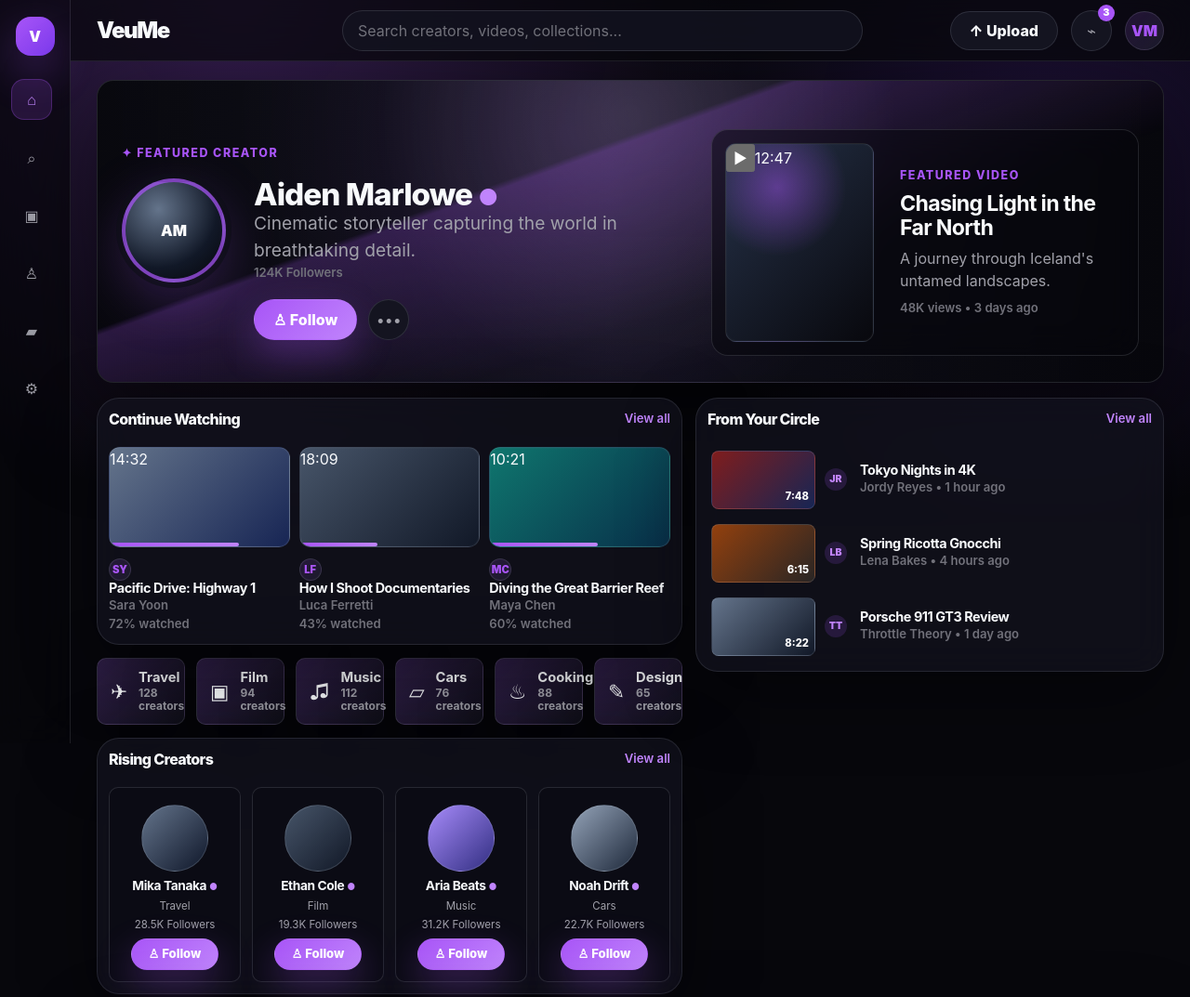
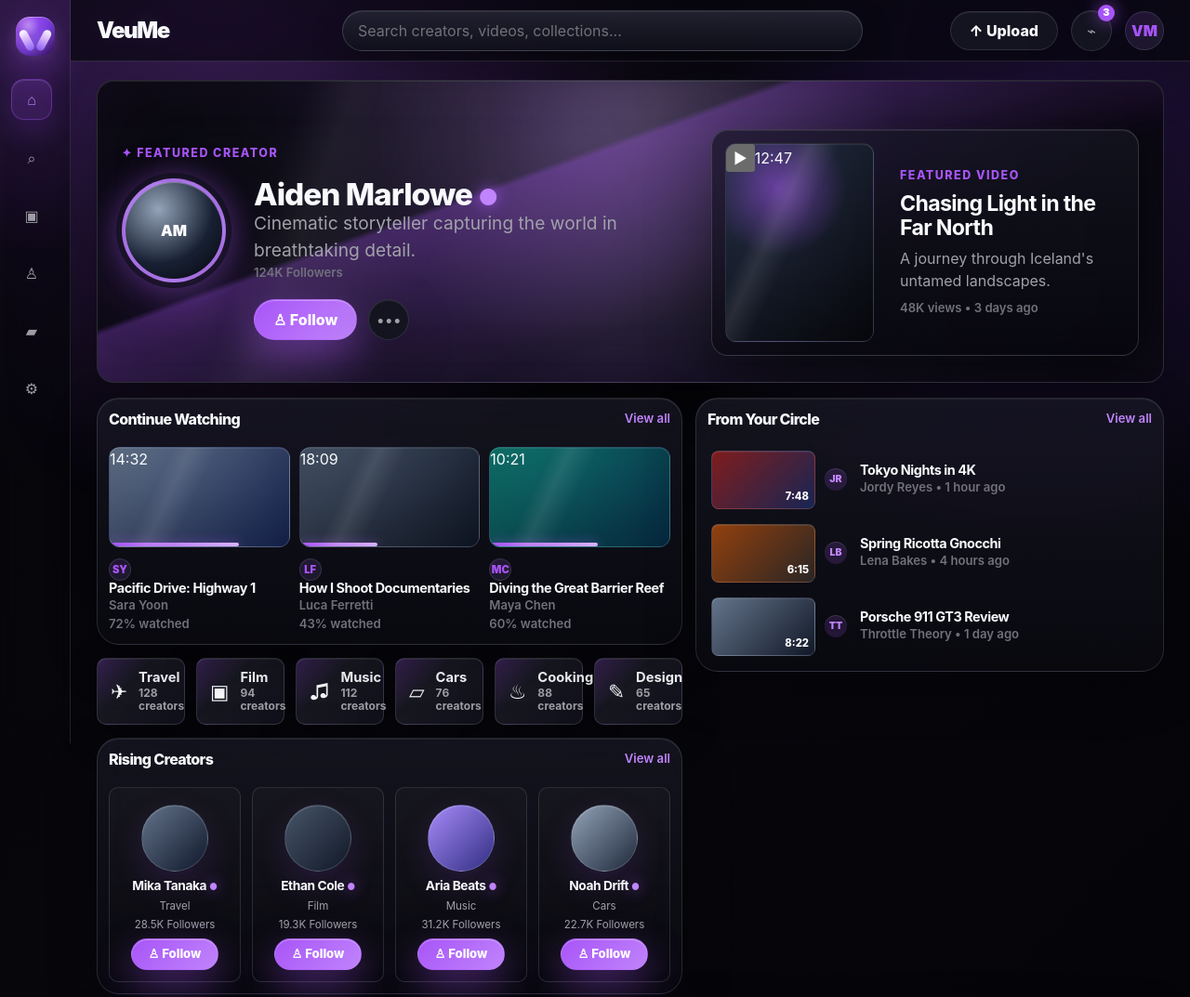
Before and after one commit to Emanuel628/Project-Purple, a website: page public/index.html in a window 1280 px wide. Shown: the top 1073 px of the page at 93% size. Drawn offline with Linux system fonts and the light colour scheme.

Commit message:
Add glossy premium finish and V logo mark

```diff
--- a/public/css/pages/home.css
+++ b/public/css/pages/home.css
@@ -3,9 +3,9 @@
   grid-template-columns: 76px minmax(0, 1fr);
   min-height: 100vh;
   background:
-    radial-gradient(circle at 20% 0%, rgba(168, 85, 247, 0.28), transparent 34rem),
-    radial-gradient(circle at 88% 10%, rgba(124, 58, 237, 0.18), transparent 26rem),
-    var(--bg-app);
+    radial-gradient(circle at 18% 0%, rgba(168, 85, 247, 0.38), transparent 34rem),
+    radial-gradient(circle at 88% 10%, rgba(124, 58, 237, 0.24), transparent 28rem),
+    linear-gradient(135deg, #020207, #07070c 44%, #030307);
 }
 
 body.force-desktop { overflow-x: auto; }
@@ -21,17 +21,43 @@ body.force-desktop .page-content { width: 1364px; min-width: 1364px; }
   gap: 26px;
   height: 100vh;
   padding: 18px 12px;
-  border-right: 1px solid rgba(203, 213, 225, 0.12);
-  background: rgba(7, 7, 12, 0.64);
-  backdrop-filter: blur(22px);
+  border-right: 1px solid rgba(203, 213, 225, 0.14);
+  background:
+    linear-gradient(180deg, rgba(168, 85, 247, 0.2), transparent 34%),
+    rgba(7, 7, 12, 0.72);
+  backdrop-filter: blur(24px) saturate(150%);
 }
 
 .rail-brand { display: grid; place-items: center; }
-.rail-logo { display: grid; width: 42px; height: 42px; place-items: center; border-radius: 16px; background: linear-gradient(135deg, #a855f7, #7c3aed); color: var(--white); font-weight: 950; box-shadow: 0 18px 46px var(--brand-glow); }
+.rail-logo {
+  position: relative;
+  display: grid;
+  width: 42px;
+  height: 42px;
+  place-items: center;
+  border-radius: 15px;
+  background: radial-gradient(circle at 32% 22%, rgba(255,255,255,0.38), transparent 28%), linear-gradient(135deg, #b75cff, #7c3aed 58%, #3b0764);
+  color: transparent;
+  font-size: 0;
+  box-shadow: 0 16px 42px rgba(168, 85, 247, 0.48), inset 0 1px 0 rgba(255,255,255,0.34), inset 0 -14px 22px rgba(20, 0, 55, 0.28);
+}
+.rail-logo::before,
+.rail-logo::after {
+  content: "";
+  position: absolute;
+  top: 12px;
+  width: 9px;
+  height: 24px;
+  border-radius: 999px;
+  background: linear-gradient(180deg, #ffffff, #d8b4fe 45%, #8b5cf6);
+  box-shadow: 0 0 18px rgba(255,255,255,0.35);
+}
+.rail-logo::before { left: 13px; transform: rotate(-28deg); transform-origin: bottom center; }
+.rail-logo::after { right: 13px; transform: rotate(28deg); transform-origin: bottom center; }
 .home-shell .rail-nav { display: grid; align-content: start; gap: 18px; }
-.home-shell .rail-link { display: grid; width: 44px; height: 44px; place-items: center; border: 1px solid transparent; border-radius: 14px; color: var(--text-muted); font-size: 1rem; background: transparent; transition: background var(--transition-fast), color var(--transition-fast), border-color var(--transition-fast); }
+.home-shell .rail-link { display: grid; width: 44px; height: 44px; place-items: center; border: 1px solid transparent; border-radius: 14px; color: var(--text-muted); font-size: 1rem; background: transparent; transition: background var(--transition-fast), color var(--transition-fast), border-color var(--transition-fast), box-shadow var(--transition-fast); }
 .home-shell .rail-link.is-active,
-.home-shell .rail-link:hover { border-color: rgba(168, 85, 247, 0.28); background: rgba(168, 85, 247, 0.16); color: var(--brand-hover); }
+.home-shell .rail-link:hover { border-color: rgba(168, 85, 247, 0.36); background: rgba(168, 85, 247, 0.18); color: var(--brand-hover); box-shadow: inset 0 1px 0 rgba(255,255,255,0.12), 0 12px 30px rgba(168,85,247,0.18); }
 .home-shell > .app-main { padding: 0; }
 
 .topbar {
@@ -44,19 +70,28 @@ body.force-desktop .page-content { width: 1364px; min-width: 1364px; }
   align-items: center;
   min-height: 66px;
   padding: 0 28px;
-  border-bottom: 1px solid rgba(203, 213, 225, 0.1);
-  background: rgba(7, 7, 12, 0.72);
-  backdrop-filter: blur(24px);
+  border-bottom: 1px solid rgba(203, 213, 225, 0.12);
+  background: rgba(7, 7, 12, 0.74);
+  backdrop-filter: blur(26px) saturate(155%);
+  box-shadow: 0 1px 0 rgba(255,255,255,0.03), 0 18px 54px rgba(0,0,0,0.18);
 }
 
-.brand-wordmark { color: var(--text-main); font-size: 1.5rem; font-weight: 950; letter-spacing: -0.06em; }
+.brand-wordmark { color: var(--text-main); font-size: 1.5rem; font-weight: 950; letter-spacing: -0.06em; text-shadow: 0 0 22px rgba(255,255,255,0.08); }
 .brand-wordmark::first-letter { color: var(--brand); }
-.topbar .search-bar { min-height: 44px; max-width: 560px; margin-inline: auto; background: rgba(20, 20, 32, 0.82); }
+.topbar .search-bar { min-height: 44px; max-width: 560px; margin-inline: auto; background: linear-gradient(180deg, rgba(35,35,51,0.92), rgba(17,17,27,0.86)); border-color: rgba(203,213,225,0.18); box-shadow: inset 0 1px 0 rgba(255,255,255,0.08), 0 14px 38px rgba(0,0,0,0.2); }
 .topbar-right { display: flex; justify-content: end; align-items: center; gap: 14px; }
 .upload-btn { min-height: 42px; padding-inline: 20px; }
 .profile-avatar { width: 42px; height: 42px; }
 .notification-dot { position: relative; }
-.notification-dot::after { content: "3"; position: absolute; top: -7px; right: -4px; display: grid; width: 18px; height: 18px; place-items: center; border-radius: var(--radius-pill); background: var(--brand); color: var(--white); font-size: 0.68rem; font-weight: 900; }
+.notification-dot::after { content: "3"; position: absolute; top: -7px; right: -4px; display: grid; width: 18px; height: 18px; place-items: center; border-radius: var(--radius-pill); background: var(--brand); color: var(--white); font-size: 0.68rem; font-weight: 900; box-shadow: 0 0 18px rgba(168,85,247,0.7); }
+
+.btn-primary { box-shadow: 0 16px 42px rgba(168, 85, 247, 0.44), inset 0 1px 0 rgba(255,255,255,0.28); }
+.btn-secondary,
+.icon-btn,
+.card,
+.home-panel {
+  box-shadow: inset 0 1px 0 rgba(255,255,255,0.07), 0 18px 55px rgba(0,0,0,0.24);
+}
 
 .page-content { padding: 20px 28px 42px; }
 .home-page { display: grid; gap: 16px; }
@@ -70,24 +105,26 @@ body.force-desktop .page-content { width: 1364px; min-width: 1364px; }
   overflow: hidden;
   padding: 52px 26px 28px;
   border-radius: 18px;
+  border: 1px solid rgba(203,213,225,0.18);
   background:
-    linear-gradient(90deg, rgba(7, 7, 12, 0.9) 0%, rgba(20, 20, 32, 0.62) 48%, rgba(7, 7, 12, 0.86) 100%),
-    radial-gradient(circle at 44% 18%, rgba(168, 85, 247, 0.4), transparent 22rem),
-    linear-gradient(135deg, #141420, #07070c);
-  box-shadow: var(--shadow-strong);
+    linear-gradient(90deg, rgba(7, 7, 12, 0.91) 0%, rgba(20, 20, 32, 0.58) 48%, rgba(7, 7, 12, 0.87) 100%),
+    radial-gradient(circle at 44% 18%, rgba(168, 85, 247, 0.52), transparent 22rem),
+    linear-gradient(135deg, #181426, #07070c);
+  box-shadow: 0 30px 90px rgba(0,0,0,0.42), inset 0 1px 0 rgba(255,255,255,0.09), inset 0 0 80px rgba(168,85,247,0.07);
 }
-
-.hero-atmosphere { position: absolute; inset: 0; pointer-events: none; background: linear-gradient(160deg, transparent 0 36%, rgba(168, 85, 247, 0.24) 37%, transparent 64%), radial-gradient(circle at 50% 12%, rgba(255,255,255,0.12), transparent 18rem); opacity: 0.9; }
+.hero-feature::before { content:""; position:absolute; inset:0; background: linear-gradient(110deg, transparent 0 18%, rgba(255,255,255,0.08) 22%, transparent 34% 100%); opacity: .7; pointer-events:none; }
+.hero-atmosphere { position: absolute; inset: 0; pointer-events: none; background: linear-gradient(160deg, transparent 0 36%, rgba(168, 85, 247, 0.3) 37%, transparent 64%), radial-gradient(circle at 50% 12%, rgba(255,255,255,0.17), transparent 18rem); opacity: 0.95; }
 .hero-copy { position: relative; z-index: 1; display: grid; align-content: center; gap: 18px; }
 .featured-creator-block { display: grid; grid-template-columns: 120px 1fr; gap: 22px; align-items: center; }
-.creator-photo { display: grid; width: 112px; height: 112px; place-items: center; border: 4px solid rgba(168, 85, 247, 0.72); border-radius: 50%; background: radial-gradient(circle at 34% 28%, #64748b, #111827 62%, #050509); color: var(--white); font-weight: 900; box-shadow: 0 0 0 6px rgba(15, 15, 25, 0.7), 0 20px 60px rgba(168, 85, 247, 0.26); }
+.creator-photo { display: grid; width: 112px; height: 112px; place-items: center; border: 4px solid rgba(190, 126, 255, 0.86); border-radius: 50%; background: radial-gradient(circle at 34% 28%, #94a3b8, #172033 58%, #050509); color: var(--white); font-weight: 900; box-shadow: 0 0 0 6px rgba(15, 15, 25, 0.7), 0 0 34px rgba(168,85,247,.48), 0 24px 70px rgba(168, 85, 247, 0.3), inset 0 1px 0 rgba(255,255,255,.22); }
 .hero-copy .page-title { max-width: 500px; font-size: clamp(1.75rem, 2.6vw, 2.5rem); line-height: 1; }
-.verified-dot { color: var(--brand-hover); font-size: 0.72em; }
+.verified-dot { color: var(--brand-hover); font-size: 0.72em; text-shadow: 0 0 16px rgba(168,85,247,0.8); }
 .hero-actions { display: flex; flex-wrap: wrap; gap: 12px; margin-left: 142px; }
 
-.hero-video-card { position: relative; z-index: 1; display: grid; grid-template-columns: minmax(0, 1fr) 250px; gap: 20px; align-self: center; padding: 14px; border: 1px solid rgba(203, 213, 225, 0.14); border-radius: 18px; background: rgba(7, 7, 12, 0.52); backdrop-filter: blur(18px); }
+.hero-video-card { position: relative; z-index: 1; display: grid; grid-template-columns: minmax(0, 1fr) 250px; gap: 20px; align-self: center; padding: 14px; border: 1px solid rgba(203, 213, 225, 0.18); border-radius: 18px; background: linear-gradient(180deg, rgba(22,22,34,.72), rgba(7,7,12,.58)); backdrop-filter: blur(20px) saturate(145%); box-shadow: inset 0 1px 0 rgba(255,255,255,.08), 0 22px 70px rgba(0,0,0,.32); }
 .hero-thumb { min-height: 214px; }
-.premium-thumb { position: relative; overflow: hidden; border: 1px solid rgba(203, 213, 225, 0.14); border-radius: 12px; background: radial-gradient(circle at 35% 22%, rgba(168, 85, 247, 0.46), transparent 38%), linear-gradient(135deg, #263249, #08080d); box-shadow: inset 0 0 0 1px rgba(255,255,255,0.02); }
+.premium-thumb { position: relative; overflow: hidden; border: 1px solid rgba(203, 213, 225, 0.16); border-radius: 12px; background: radial-gradient(circle at 35% 22%, rgba(168, 85, 247, 0.54), transparent 38%), linear-gradient(135deg, #263249, #08080d); box-shadow: inset 0 1px 0 rgba(255,255,255,0.08), inset 0 -40px 70px rgba(0,0,0,.18); }
+.premium-thumb::after { content:""; position:absolute; inset:0; background: linear-gradient(115deg, transparent 0 28%, rgba(255,255,255,.12) 36%, transparent 48% 100%); opacity:.72; pointer-events:none; }
 .featured-video-caption { display: grid; align-content: center; gap: 8px; padding: 12px 8px; border: 0; background: transparent; backdrop-filter: none; }
 .featured-video-caption h2 { color: var(--text-main); font-size: 1.45rem; line-height: 1.1; }
 
@@ -95,7 +132,7 @@ body.force-desktop .page-content { width: 1364px; min-width: 1364px; }
 .dashboard-main,
 .dashboard-side { display: grid; gap: 14px; min-width: 0; }
 .dashboard-side { width: 504px; }
-.home-panel { border-color: rgba(203, 213, 225, 0.12); background: rgba(20, 20, 32, 0.68); backdrop-filter: blur(18px); }
+.home-panel { border: 1px solid rgba(203, 213, 225, 0.15); background: linear-gradient(180deg, rgba(24,24,36,0.76), rgba(10,10,16,0.72)); backdrop-filter: blur(20px) saturate(145%); }
 .home-panel.card-pad { padding: 12px; }
 .home-panel .section-title { font-size: 1rem; letter-spacing: -0.04em; }
 .accent-link { color: var(--brand-hover); }
@@ -111,7 +148,7 @@ body.force-desktop .page-content { width: 1364px; min-width: 1364px; }
 .road-thumb { background: linear-gradient(135deg, #64748b, #172554); }
 .film-thumb { background: linear-gradient(135deg, #475569, #111827); }
 .ocean-thumb { background: linear-gradient(135deg, #0f766e, #082f49); }
-.progress-fill { position: absolute; left: 0; bottom: 0; height: 4px; border-radius: var(--radius-pill); background: linear-gradient(90deg, var(--brand), var(--brand-hover)); }
+.progress-fill { position: absolute; left: 0; bottom: 0; height: 4px; border-radius: var(--radius-pill); background: linear-gradient(90deg, #a855f7, #d8b4fe); box-shadow: 0 0 12px rgba(168,85,247,.55); }
 .p72 { width: 72%; }
 .p43 { width: 43%; }
 .p60 { width: 60%; }
@@ -120,15 +157,16 @@ body.force-desktop .page-content { width: 1364px; min-width: 1364px; }
 .video-title { font-size: 0.9rem; line-height: 1.16; }
 
 .collections-row { display: grid; grid-template-columns: repeat(6, minmax(0, 1fr)); gap: 12px; }
-.collection-pill { display: flex; align-items: center; gap: 12px; min-height: 64px; padding: 12px 14px; border: 1px solid var(--border-soft); border-radius: 10px; background: linear-gradient(135deg, rgba(168, 85, 247, 0.2), transparent), rgba(20, 20, 32, 0.76); color: var(--text-main); font-size: 1.35rem; box-shadow: var(--shadow-soft); transition: transform var(--transition-base), border-color var(--transition-base), background var(--transition-base); }
+.collection-pill { display: flex; align-items: center; gap: 12px; min-height: 64px; padding: 12px 14px; border: 1px solid rgba(203,213,225,0.16); border-radius: 10px; background: linear-gradient(135deg, rgba(168, 85, 247, 0.26), rgba(255,255,255,0.03) 36%, transparent), rgba(20, 20, 32, 0.8); color: var(--text-main); font-size: 1.35rem; box-shadow: inset 0 1px 0 rgba(255,255,255,.08), 0 14px 42px rgba(0,0,0,.22); transition: transform var(--transition-base), border-color var(--transition-base), background var(--transition-base); }
 .collection-pill span { display: grid; gap: 1px; color: var(--text-muted); font-size: 0.75rem; font-weight: 700; line-height: 1.15; }
 .collection-pill strong { color: var(--text-main); font-size: 0.92rem; }
-.collection-pill:hover { border-color: var(--brand-soft); background: linear-gradient(135deg, rgba(168, 85, 247, 0.28), transparent), rgba(28, 27, 43, 0.9); }
+.collection-pill small { font-size: .72rem; }
+.collection-pill:hover { border-color: rgba(168,85,247,.45); background: linear-gradient(135deg, rgba(168, 85, 247, 0.34), rgba(255,255,255,0.05) 36%, transparent), rgba(28, 27, 43, 0.92); }
 
 .creator-row-grid { display: grid; grid-template-columns: repeat(3, minmax(0, 1fr)); gap: 12px; }
 .creator-row-grid.four-up { grid-template-columns: repeat(4, minmax(0, 1fr)); }
-.mini-creator { display: grid; justify-items: center; gap: 8px; min-width: 0; padding: 18px 10px 12px; border: 1px solid var(--border-soft); border-radius: 10px; background: rgba(7, 7, 12, 0.28); text-align: center; transition: transform var(--transition-base), border-color var(--transition-base), background var(--transition-base); }
-.creator-portrait { width: 72px; height: 72px; border-radius: 50%; border: 1px solid rgba(203, 213, 225, 0.18); background: radial-gradient(circle at 36% 24%, rgba(255,255,255,0.28), transparent 20%), linear-gradient(135deg, #334155, #111827); }
+.mini-creator { display: grid; justify-items: center; gap: 8px; min-width: 0; padding: 18px 10px 12px; border: 1px solid rgba(203,213,225,.15); border-radius: 10px; background: linear-gradient(180deg, rgba(255,255,255,.035), transparent), rgba(7, 7, 12, 0.3); text-align: center; transition: transform var(--transition-base), border-color var(--transition-base), background var(--transition-base); }
+.creator-portrait { width: 72px; height: 72px; border-radius: 50%; border: 1px solid rgba(203, 213, 225, 0.2); background: radial-gradient(circle at 36% 24%, rgba(255,255,255,0.34), transparent 20%), linear-gradient(135deg, #334155, #111827); box-shadow: inset 0 1px 0 rgba(255,255,255,.12), 0 14px 38px rgba(168,85,247,.16); }
 .portrait-one { background: linear-gradient(135deg, #64748b, #0f172a); }
 .portrait-two { background: linear-gradient(135deg, #475569, #111827); }
 .portrait-three { background: linear-gradient(135deg, #a78bfa, #312e81); }
@@ -136,18 +174,18 @@ body.force-desktop .page-content { width: 1364px; min-width: 1364px; }
 .mini-creator h3 { color: var(--text-main); font-size: 0.86rem; }
 .mini-creator p { font-size: 0.72rem; line-height: 1.1; }
 .mini-creator .btn { min-height: 34px; padding-inline: 18px; font-size: 0.82rem; }
-.mini-creator:hover { border-color: var(--brand-soft); background: rgba(168, 85, 247, 0.12); }
+.mini-creator:hover { border-color: rgba(168,85,247,.42); background: rgba(168, 85, 247, 0.12); }
 
 .circle-panel { min-height: 258px; }
 .stack-list { display: grid; gap: 8px; }
 .stack-video { display: grid; grid-template-columns: 112px 28px minmax(0, 1fr); gap: 10px; align-items: center; padding: 4px; border-radius: var(--radius-md); transition: transform var(--transition-base), background var(--transition-base); }
 .stack-video:hover { background: rgba(168, 85, 247, 0.08); }
-.stack-thumb { position: relative; aspect-ratio: 16 / 9; border: 1px solid var(--border-soft); border-radius: 8px; background: radial-gradient(circle at 30% 20%, var(--brand-glow), transparent 45%), linear-gradient(135deg, #25213a, #08080d); }
+.stack-thumb { position: relative; aspect-ratio: 16 / 9; border: 1px solid rgba(203,213,225,.16); border-radius: 8px; background: radial-gradient(circle at 30% 20%, var(--brand-glow), transparent 45%), linear-gradient(135deg, #25213a, #08080d); box-shadow: inset 0 1px 0 rgba(255,255,255,.08); }
 .stack-thumb span { position: absolute; right: 6px; bottom: 4px; color: var(--white); font-size: 0.7rem; font-weight: 800; }
 .city-thumb { background: linear-gradient(135deg, #7f1d1d, #172554); }
 .food-thumb { background: linear-gradient(135deg, #92400e, #292524); }
 .car-thumb { background: linear-gradient(135deg, #64748b, #111827); }
-.mini-avatar { display: grid; width: 24px; height: 24px; place-items: center; border-radius: 50%; background: var(--brand-soft); color: var(--brand-hover); font-size: 0.66rem; font-weight: 900; }
+.mini-avatar { display: grid; width: 24px; height: 24px; place-items: center; border-radius: 50%; background: var(--brand-soft); color: var(--brand-hover); font-size: 0.66rem; font-weight: 900; box-shadow: inset 0 1px 0 rgba(255,255,255,.13); }
 
 .editor-row-panel { margin-left: 0; }
 .editor-grid { display: grid; grid-template-columns: repeat(3, minmax(0, 1fr)); gap: 14px; }
```
